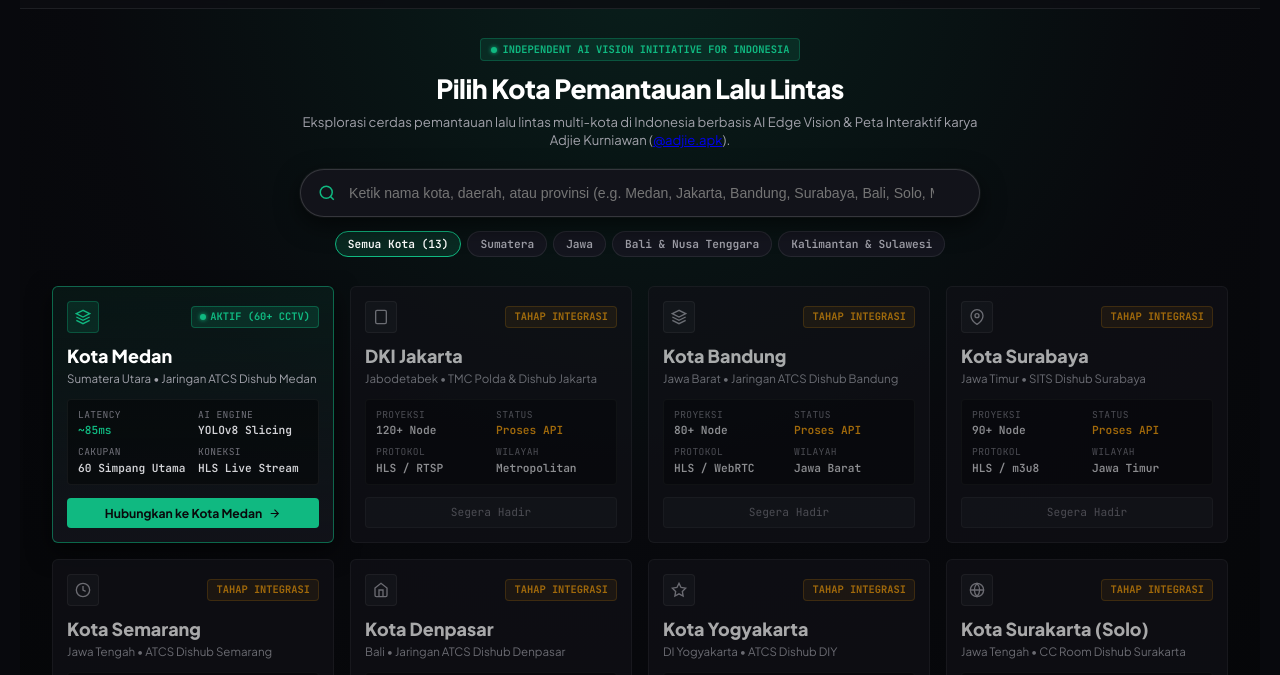
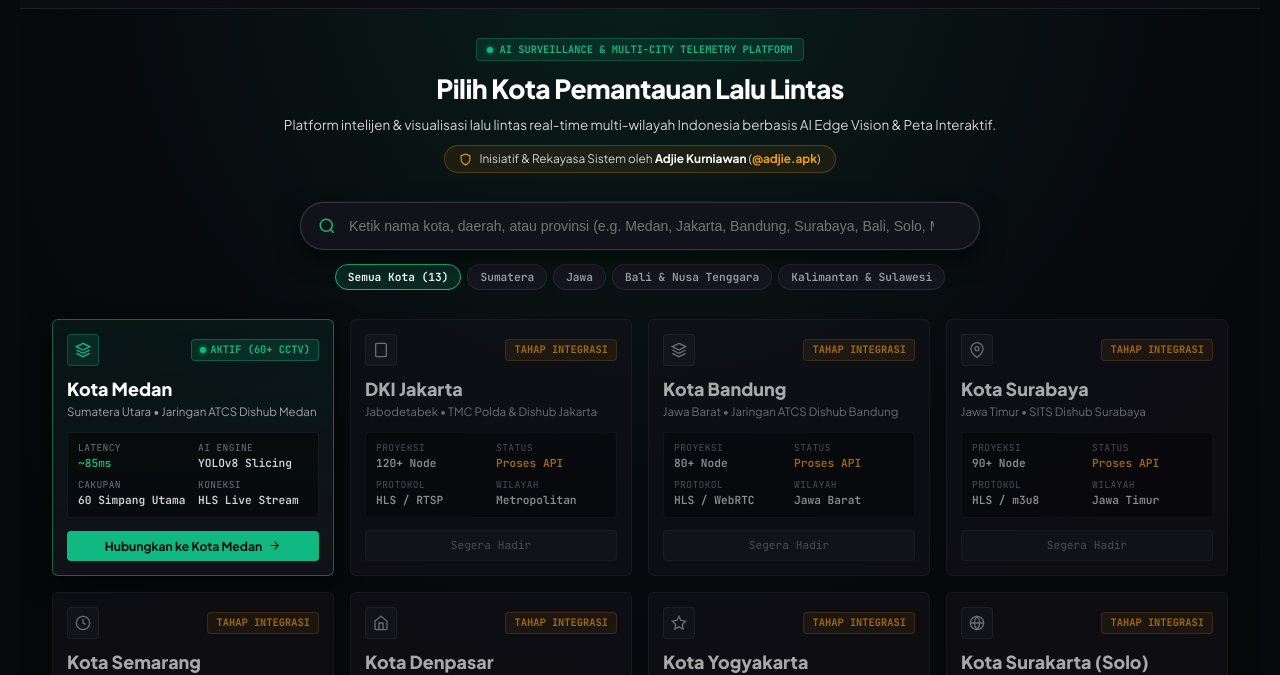
Before and after one commit to masadjie/cctv-medan-ai, a website: page public/index.html in a window 1280 px wide. Shown: the part 67-742 px from the top of the page. Drawn offline with nearby package versions, Linux system fonts and the light colour scheme.

Commit message:
style: Elevate City Gateway hero typography and add glowing signature chip

```diff
--- a/public/index.html
+++ b/public/index.html
@@ -731,10 +731,16 @@
       <div class="city-gateway-hero-section">
         <div class="gateway-hero-badge">
           <span class="pulse-dot green"></span>
-          <span>INDEPENDENT AI VISION INITIATIVE FOR INDONESIA</span>
+          <span>AI SURVEILLANCE & MULTI-CITY TELEMETRY PLATFORM</span>
         </div>
         <h1 class="gateway-hero-heading">Pilih Kota Pemantauan Lalu Lintas</h1>
-        <p class="gateway-hero-desc">Eksplorasi cerdas pemantauan lalu lintas multi-kota di Indonesia berbasis AI Edge Vision & Peta Interaktif karya Adjie Kurniawan (<a href="https://instagram.com/adjie.apk" target="_blank" rel="noopener noreferrer">@adjie.apk</a>).</p>
+        <div class="gateway-hero-desc-group">
+          <p class="gateway-hero-desc">Platform intelijen & visualisasi lalu lintas real-time multi-wilayah Indonesia berbasis AI Edge Vision & Peta Interaktif.</p>
+          <div class="hero-signature-chip">
+            <svg viewBox="0 0 24 24" fill="none" stroke="currentColor" stroke-width="2"><path d="M12 22s8-4 8-10V5l-8-3-8 3v7c0 6 8 10 8 10z"/></svg>
+            <span>Inisiatif & Rekayasa Sistem oleh <b>Adjie Kurniawan</b> (<a href="https://instagram.com/adjie.apk" target="_blank" rel="noopener noreferrer">@adjie.apk</a>)</span>
+          </div>
+        </div>
 
         <!-- Giant Live Search Bar -->
         <div class="city-search-giant-wrapper">
--- a/public/style.css
+++ b/public/style.css
@@ -3359,14 +3359,58 @@ body.light-theme .combobox-search-input {
   font-weight: 800;
   color: #ffffff;
   letter-spacing: -0.02em;
-  margin-bottom: 4px;
+  margin-bottom: 6px;
+}
+
+.gateway-hero-desc-group {
+  display: flex;
+  flex-direction: column;
+  align-items: center;
+  gap: 10px;
+  max-width: 720px;
+  margin-bottom: 0.6rem;
 }
 
 .gateway-hero-desc {
-  font-size: 0.82rem;
-  color: var(--text-muted);
-  max-width: 680px;
-  line-height: 1.4;
+  font-size: 0.84rem;
+  color: var(--text-body);
+  line-height: 1.5;
+  text-align: center;
+}
+
+.hero-signature-chip {
+  display: inline-flex;
+  align-items: center;
+  gap: 7px;
+  background: rgba(245, 158, 11, 0.08);
+  border: 1px solid rgba(245, 158, 11, 0.25);
+  border-radius: 999px;
+  padding: 4px 14px;
+  font-size: 0.74rem;
+  color: var(--text-body);
+  transition: all 0.2s ease;
+}
+
+.hero-signature-chip:hover {
+  background: rgba(245, 158, 11, 0.16);
+  border-color: rgba(245, 158, 11, 0.45);
+  box-shadow: 0 0 16px rgba(245, 158, 11, 0.2);
+}
+
+.hero-signature-chip svg {
+  width: 13px;
+  height: 13px;
+  color: #f59e0b;
+}
+
+.hero-signature-chip b {
+  color: #ffffff;
+}
+
+.hero-signature-chip a {
+  color: #f59e0b;
+  text-decoration: none;
+  font-weight: 700;
 }
 
 /* Giant Search Box */
```
